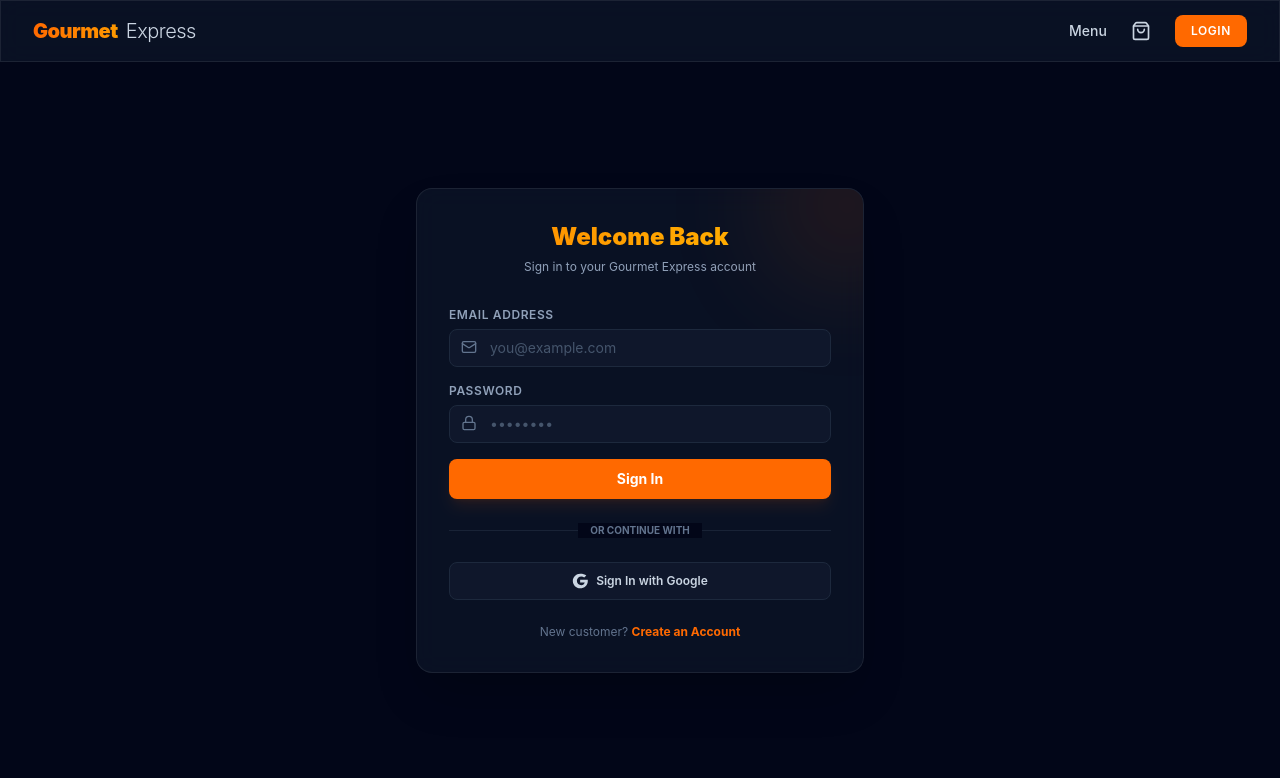
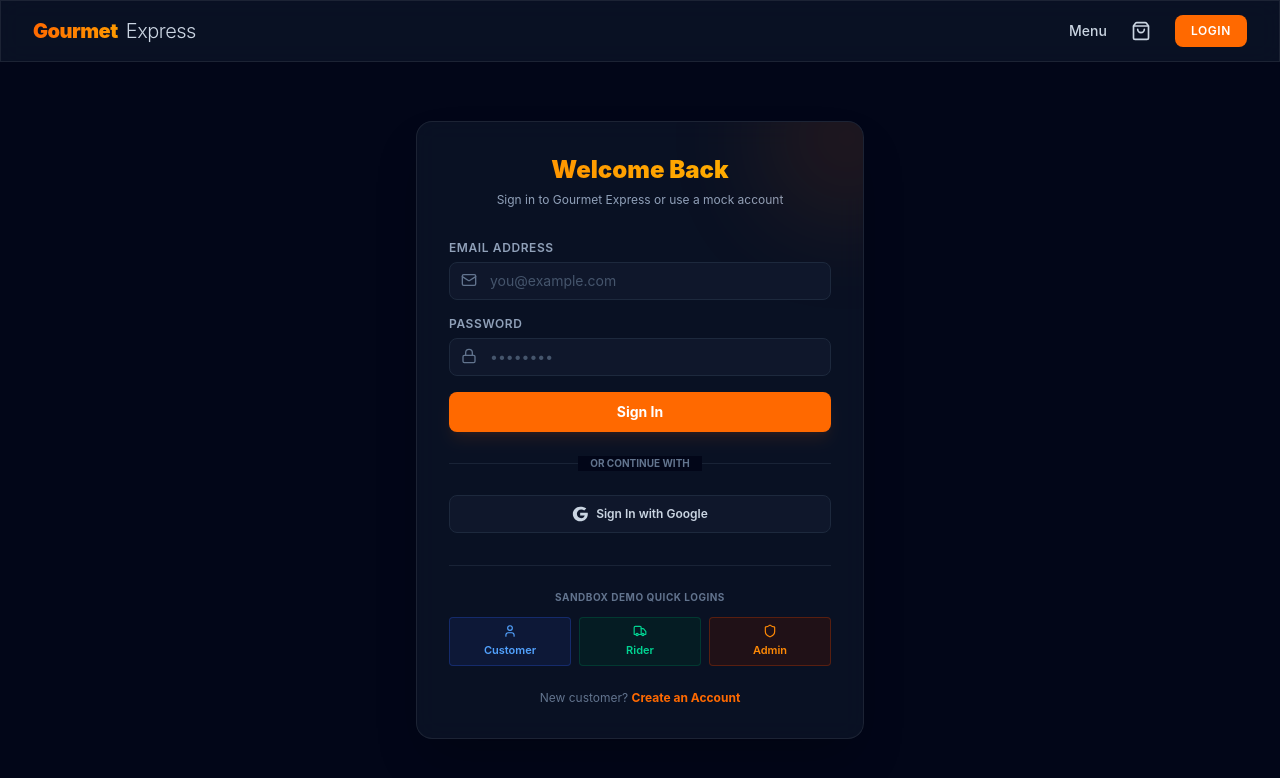
Before and after one commit to tharunreddyvallapureddy-bit/ecom-web-app, a React (Vite) app: page /#/login in a window 1280 px wide. Shown: the top 778 px of the page. Built offline with nearby package versions, Linux system fonts and the light colour scheme; no server answers.

Commit message:
Restore Sandbox Demo Quick Logins block to Login page

```diff
--- a/src/pages/Login.tsx
+++ b/src/pages/Login.tsx
@@ -1,7 +1,7 @@
 import React, { useState } from 'react';
 import { useNavigate, Link } from 'react-router-dom';
 import { useAuth } from '../context/AuthContext';
-import { Mail, Lock } from 'lucide-react';
+import { Mail, Lock, Shield, User, Truck } from 'lucide-react';
 
 const Login: React.FC = () => {
   const { login, loginWithGoogle } = useAuth();
@@ -35,7 +35,32 @@
     }
   };
 
+  const handleQuickLogin = async (role: 'admin' | 'customer' | 'delivery_partner') => {
+    setError('');
+    setLoading(true);
+    let quickEmail = '';
+    let quickPassword = '';
 
+    if (role === 'admin') {
+      quickEmail = 'admin@restaurant.com';
+      quickPassword = 'admin123';
+    } else if (role === 'customer') {
+      quickEmail = 'customer@user.com';
+      quickPassword = 'user123';
+    } else if (role === 'delivery_partner') {
+      quickEmail = 'rider@delivery.com';
+      quickPassword = 'rider123';
+    }
+
+    try {
+      const user = await login(quickEmail, quickPassword);
+      redirectUser(user.role);
+    } catch (err: any) {
+      setError(err.message || 'Quick login failed.');
+    } finally {
+      setLoading(false);
+    }
+  };
 
   const redirectUser = (role: 'customer' | 'admin' | 'delivery_partner') => {
     if (role === 'admin') {
@@ -57,7 +82,7 @@
           <h2 className="text-2xl font-black bg-gradient-to-r from-orange-400 to-amber-400 text-transparent bg-clip-text">
             Welcome Back
           </h2>
-          <p className="text-slate-400 text-xs mt-1.5">Sign in to your Gourmet Express account</p>
+          <p className="text-slate-400 text-xs mt-1.5">Sign in to Gourmet Express or use a mock account</p>
         </div>
 
         {error && (
@@ -127,7 +152,37 @@
           <span>Sign In with Google</span>
         </button>
 
+        {/* Demo Fast Logins Section */}
+        <div className="mt-8 pt-6 border-t border-slate-800/80">
+          <p className="text-[10px] uppercase font-bold text-center tracking-wider text-slate-500 mb-3">
+            Sandbox Demo Quick Logins
+          </p>
+          <div className="grid grid-cols-3 gap-2">
+            <button
+              onClick={() => handleQuickLogin('customer')}
+              className="py-1.5 px-2 bg-blue-950/40 hover:bg-blue-900/40 border border-blue-900/60 rounded text-[11px] font-semibold text-blue-400 flex flex-col items-center space-y-1 transition cursor-pointer"
+            >
+              <User size={14} />
+              <span>Customer</span>
+            </button>
 
+            <button
+              onClick={() => handleQuickLogin('delivery_partner')}
+              className="py-1.5 px-2 bg-emerald-950/40 hover:bg-emerald-900/40 border border-emerald-900/60 rounded text-[11px] font-semibold text-emerald-400 flex flex-col items-center space-y-1 transition cursor-pointer"
+            >
+              <Truck size={14} />
+              <span>Rider</span>
+            </button>
+
+            <button
+              onClick={() => handleQuickLogin('admin')}
+              className="py-1.5 px-2 bg-orange-950/40 hover:bg-orange-900/40 border border-orange-900/60 rounded text-[11px] font-semibold text-orange-400 flex flex-col items-center space-y-1 transition cursor-pointer"
+            >
+              <Shield size={14} />
+              <span>Admin</span>
+            </button>
+          </div>
+        </div>
 
         <div className="mt-6 text-center text-xs text-slate-500">
           New customer?{' '}
```
